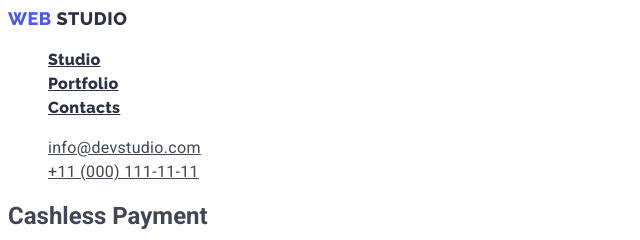
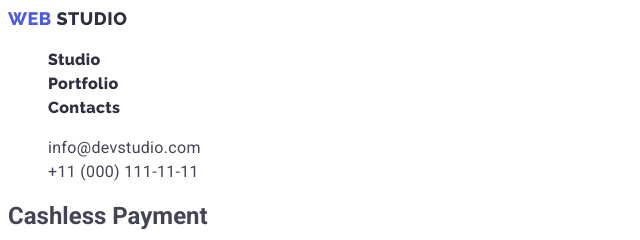
Before and after one commit to KyykMaks/goit-markup-hw-02, a plain HTML site: page portfolio.html in a window 1280 px wide. Shown: the top 240 px of the page, 0-640 px from the left. Drawn offline with Linux system fonts and the light colour scheme.

Commit message:
Update portfolio html

```diff
--- a/portfolio.html
+++ b/portfolio.html
@@ -15,25 +15,25 @@
   <body>
     <header>
       <nav>
-        <a class="logo" href="./index.html"
+        <a class="logo link" href="./index.html"
           >Web <span class="logo-next">Studio</span></a
         >
 
         <ul class="menu-list list">
-          <li><a class="menu" href="./index.html">Studio</a></li>
-          <li><a class="menu" href="./portfolio.html">Portfolio</a></li>
-          <li><a class="menu" href="#Contacts">Contacts</a></li>
+          <li><a class="menu link" href="./index.html">Studio</a></li>
+          <li><a class="menu link" href="./portfolio.html">Portfolio</a></li>
+          <li><a class="menu link" href="#Contacts">Contacts</a></li>
         </ul>
       </nav>
       <address>
         <ul class="address-list list">
           <li>
-            <a class="address-list" href="mailto:info@devstudio.com"
+            <a class="address-list link" href="mailto:info@devstudio.com"
               >info@devstudio.com</a
             >
           </li>
           <li>
-            <a class="address-list" href="tel:+110001111111"
+            <a class="address-list link" href="tel:+110001111111"
               >+11 (000) 111-11-11</a
             >
           </li>
```
Also changed, not shown: index.html (+3 -3 lines).
